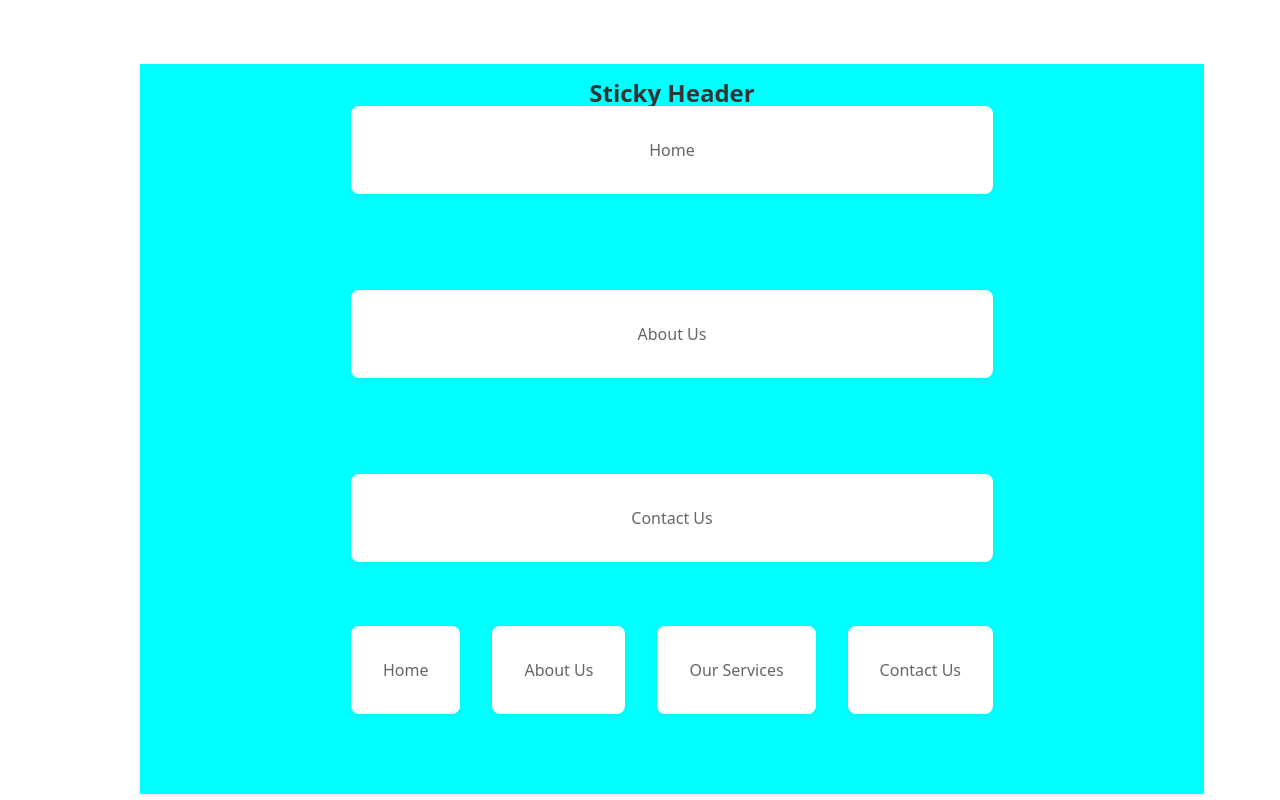
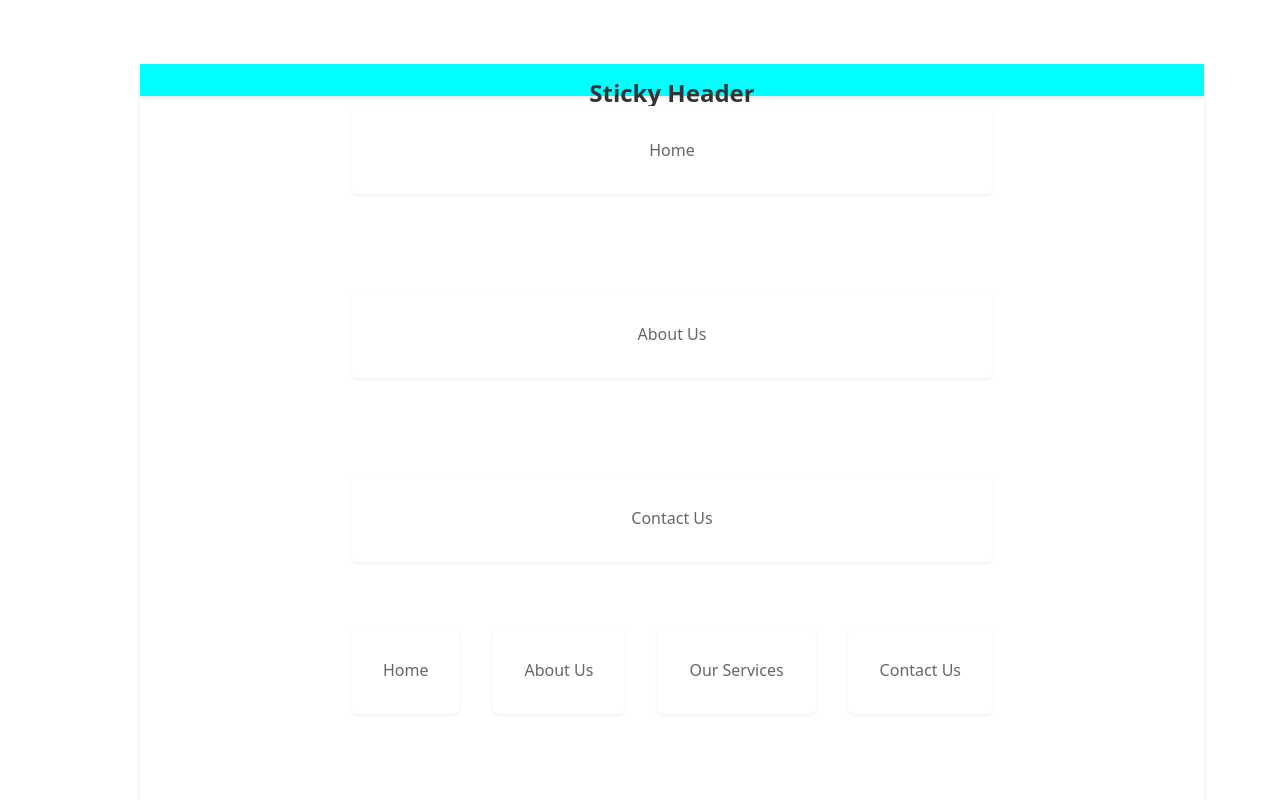
Before and after one commit to bezalel6/sticky-animate, a React (Vite) app: page / in a window 1280 px wide. Shown: the top 800 px of the page. Built offline with nearby package versions, Linux system fonts and the light colour scheme.

Commit message:
Fully animating to fake element's position

```diff
--- a/src/components/Header.css
+++ b/src/components/Header.css
@@ -1,7 +1,7 @@
 .header {
   position: sticky;
   top: 0;
-  background-color: #ffffff;
+  /* background-color: #ffffff; */
   box-shadow: 0 2px 4px rgba(0, 0, 0, 0.1);
   z-index: 1000;
   width: 100%;
--- a/src/components/Header.tsx
+++ b/src/components/Header.tsx
@@ -140,18 +140,24 @@ const Header: React.FC = () => {
     return () => unsubscribe();
   }, [scrollY, sectionPositions]);
   return (
-    <Skeleton ref={containerRef} style={{ backgroundColor: "aqua" }}></Skeleton>
+    <>
+      <Skeleton
+        ref={containerRef}
+        style={{ backgroundColor: "aqua", height: 0 }}
+      ></Skeleton>
+      <Skeleton style={{ display: "block", visibility: "hidden" }}></Skeleton>
+    </>
   );
 };
 const Skeleton = ({
   ref,
   ...attrs
 }: {
-  ref: RefObject<HTMLUListElement | null>;
+  ref?: RefObject<HTMLUListElement | null>;
 } & React.HTMLProps<HTMLElement>) => {
   return (
-    <header className="header" {...attrs}>
-      <div className="header-content">
+    <header className="header">
+      <div className="header-content" {...attrs}>
         <h1>Sticky Header</h1>
         <nav>
           <ul style={{ position: "relative" }} ref={ref}>
```
